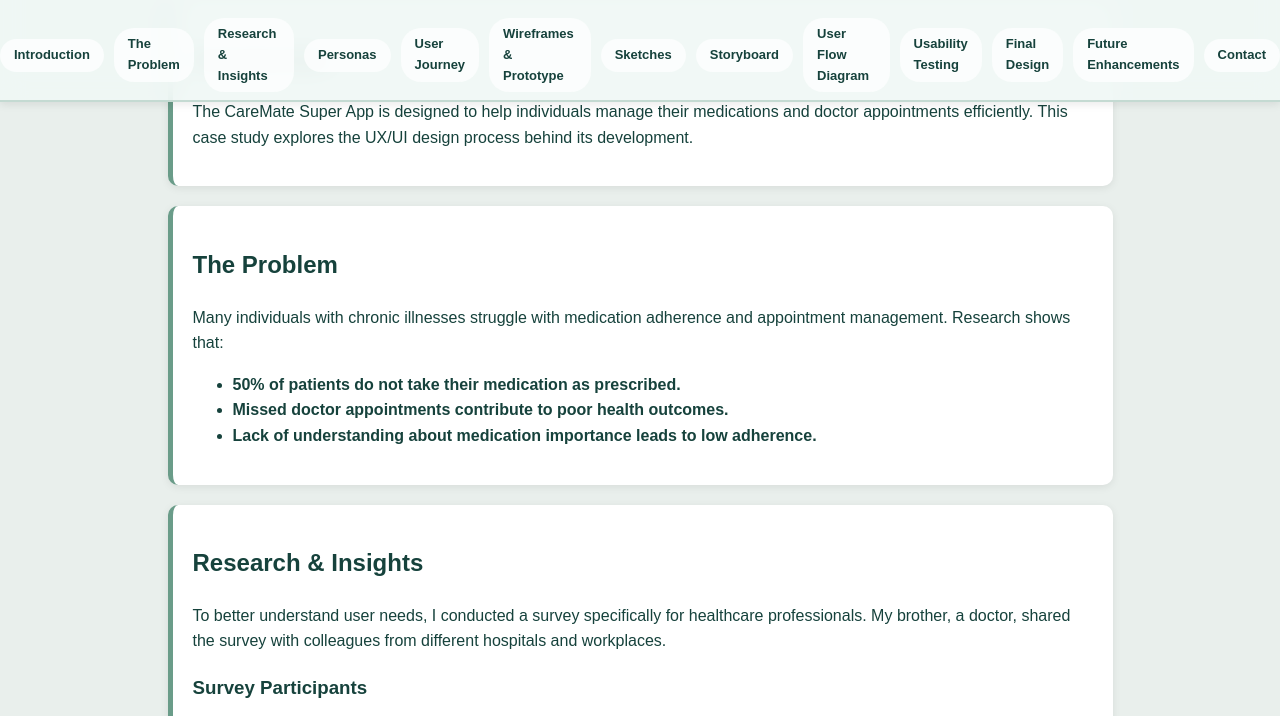
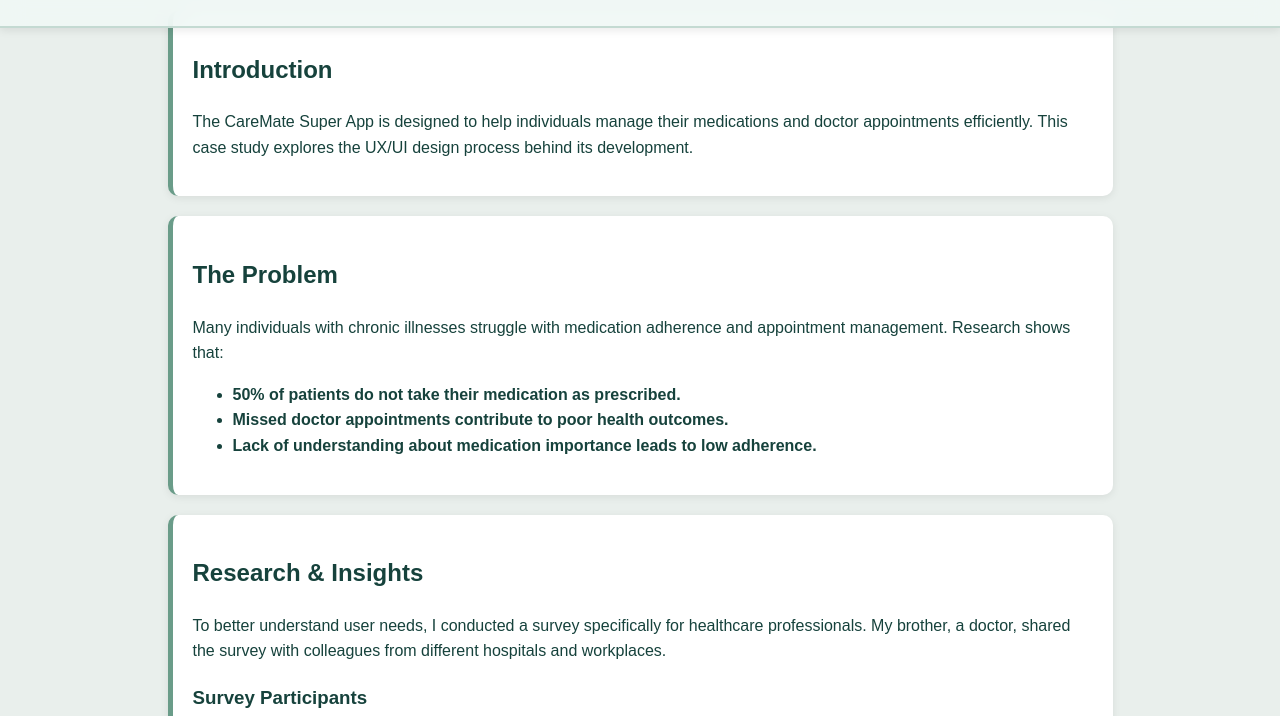
Before and after one commit to SarahDaccache/health-companion-case-study, a plain HTML site: page index.html in a window 1280 px wide. Shown: the part 84-800 px from the top of the page. Drawn offline with Linux system fonts and the light colour scheme.

Commit message:
removed header

```diff
--- a/index.html
+++ b/index.html
@@ -9,21 +9,7 @@
 <body>
     <header>
         <h1>CareMate: Your Personal Health Companion</h1>
-        <nav>
-            <a href="#introduction">Introduction</a>
-            <a href="#problem">The Problem</a>
-            <a href="#research">Research & Insights</a>
-            <a href="#personas">Personas</a>
-            <a href="#journey">User Journey</a>
-            <a href="#wireframes">Wireframes & Prototype</a>
-            <a href="#sketches">Sketches</a>
-            <a href="#storyboard">Storyboard</a>
-            <a href="#userflow">User Flow Diagram</a>
-            <a href="#usability">Usability Testing</a>
-            <a href="#final-design">Final Design</a>
-            <a href="#future">Future Enhancements</a>
-            <a href="#contact">Contact</a>
-        </nav>
+
     </header>
 
     <section id="introduction">
--- a/style.css
+++ b/style.css
@@ -52,7 +52,7 @@ nav a:hover {
 
 /* Reduce Top Padding in Body */
 body {
-    padding-top: 65px;
+    padding-top: 75px;
 }
 
 /* Section Styling */
```
